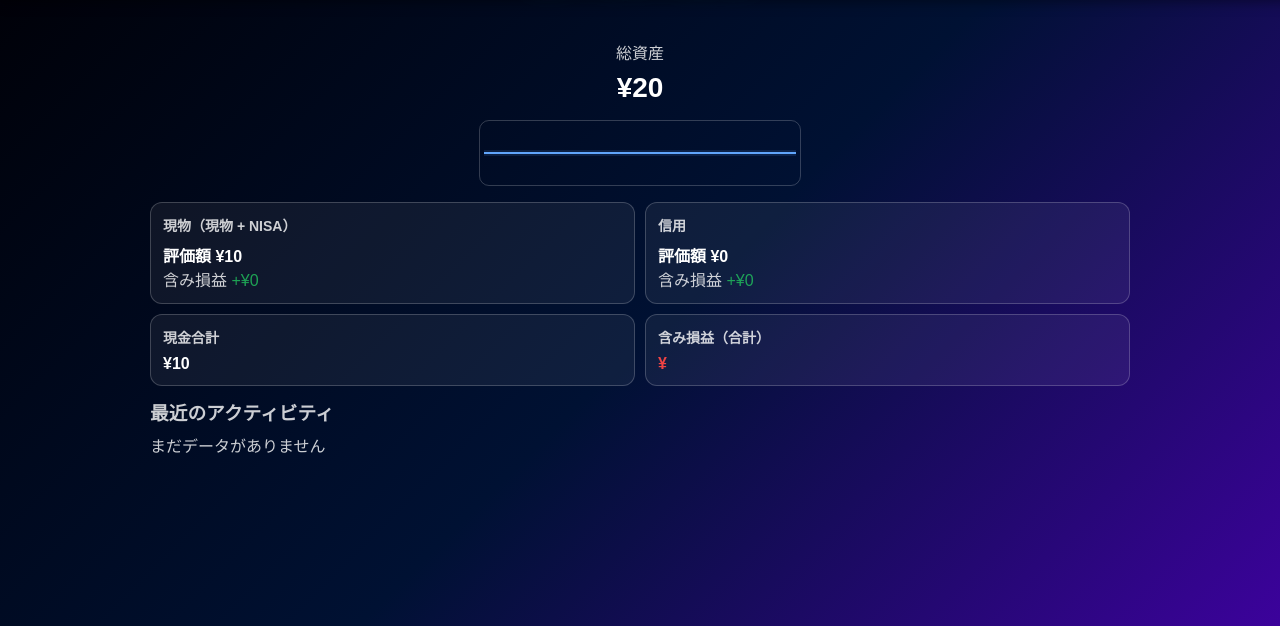
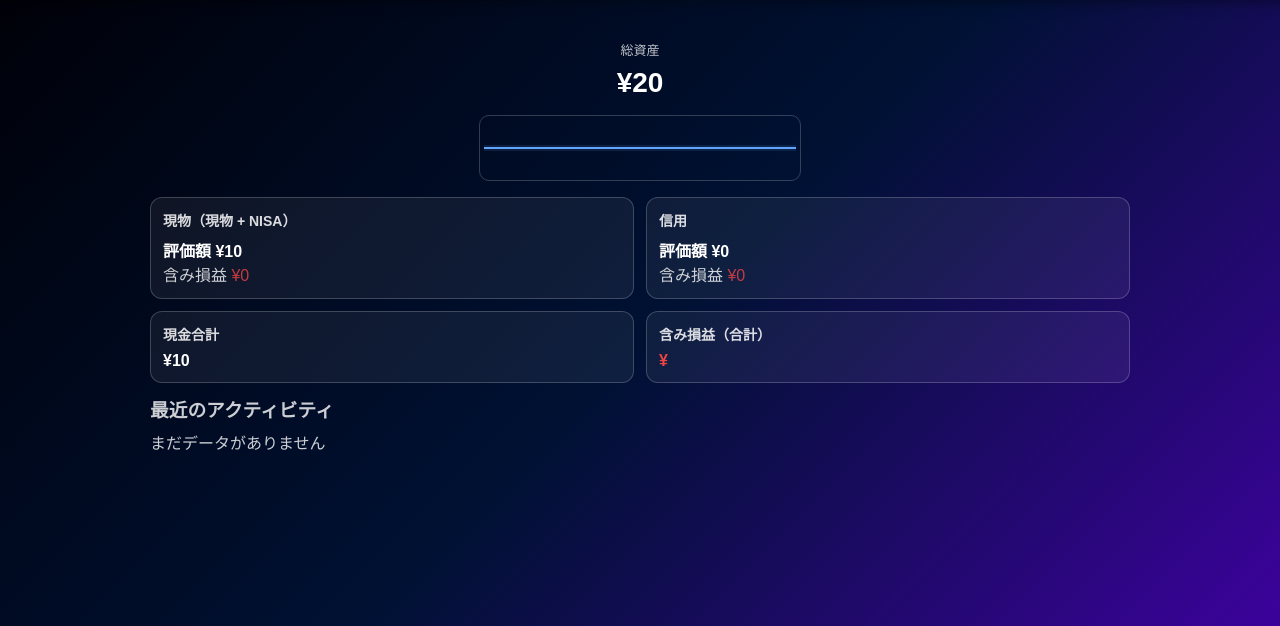
Before and after one commit to gorozooo/my_stock_portfolio, a Django app: page / in a window 1280 px wide. Shown: the part 64-690 px from the top of the page. Run offline with Django 5.2, Linux system fonts and the light colour scheme; a user stored in the database is signed in; tables that the repository leaves empty hold one stand-in row (values such as "Sample post"); parts of the project's set-up code (start-up, migrations or seed data) failed here and were passed over.

Commit message:
main.html を更新

```diff
--- a/templates/main.html
+++ b/templates/main.html
@@ -5,14 +5,15 @@
 
 {% block content %}
 <style>
-  /* 最小&モバイル優先の軽量スタイル */
+  /* 最小＆モバイル優先、読みやすさ重視 */
   .wrap{max-width:980px;margin:0 auto;padding:16px}
   .hero{display:flex;flex-direction:column;align-items:center;gap:8px;margin-bottom:16px}
+  .hero .label{opacity:.75;font-size:13px}
   .hero .total{font-weight:900;font-size:28px}
-  .row{display:grid;grid-template-columns:1fr;gap:10px;margin:12px 0}
+  .row{display:grid;grid-template-columns:1fr;gap:12px;margin:12px 0}
   @media(min-width:560px){.row{grid-template-columns:1fr 1fr}}
   .tile{padding:12px;border:1px solid rgba(255,255,255,.2);border-radius:12px;background:rgba(255,255,255,.06)}
-  .tile h3{margin:0 0 8px;font-size:14px;opacity:.8}
+  .tile h3{margin:0 0 8px;font-size:14px;opacity:.85}
   .amt{font-weight:800}
   .pos{color:#22c55e}.neg{color:#ef4444}
   .muted{opacity:.8}
@@ -26,8 +27,10 @@
 
   <!-- 総資産（中央表示） -->
   <section class="hero">
-    <div class="label muted">総資産</div>
-    <div class="total">¥{{ total_assets|floatformat:0|intcomma }}</div>
+    <div class="label">総資産</div>
+    <div class="total">
+      ¥{{ total_assets|default_if_none:0|floatformat:0|intcomma }}
+    </div>
     <div class="spark" id="assetSpark" data-points="{{ asset_history_csv|default_if_none:'' }}"></div>
   </section>
 
@@ -35,37 +38,50 @@
   <section class="row">
     <div class="tile">
       <h3>現物（現物 + NISA）</h3>
-      <div class="amt">評価額 ¥{{ spot_market_value|floatformat:0|intcomma }}</div>
+      <div class="amt">
+        評価額 ¥{{ spot_market_value|default_if_none:0|floatformat:0|intcomma }}
+      </div>
       {% with p=spot_unrealized_pl|default_if_none:0 %}
-        <div class="muted">含み損益 <span class="{% if p >= 0 %}pos{% else %}neg{% endif %}">
-          {% if p >= 0 %}+{% endif %}¥{{ p|floatformat:0|intcomma }}</span></div>
+        <div class="muted">
+          含み損益
+          <span class="{% if p|floatformat:2 >= 0 %}pos{% else %}neg{% endif %}">
+            {% if p|floatformat:2 >= 0 %}+{% endif %}¥{{ p|floatformat:0|intcomma }}
+          </span>
+        </div>
       {% endwith %}
     </div>
 
     <div class="tile">
       <h3>信用</h3>
-      <div class="amt">評価額 ¥{{ margin_market_value|floatformat:0|intcomma }}</div>
+      <div class="amt">
+        評価額 ¥{{ margin_market_value|default_if_none:0|floatformat:0|intcomma }}
+      </div>
       {% with p=margin_unrealized_pl|default_if_none:0 %}
-        <div class="muted">含み損益 <span class="{% if p >= 0 %}pos{% else %}neg{% endif %}">
-          {% if p >= 0 %}+{% endif %}¥{{ p|floatformat:0|intcomma }}</span></div>
+        <div class="muted">
+          含み損益
+          <span class="{% if p|floatformat:2 >= 0 %}pos{% else %}neg{% endif %}">
+            {% if p|floatformat:2 >= 0 %}+{% endif %}¥{{ p|floatformat:0|intcomma }}
+          </span>
+        </div>
       {% endwith %}
     </div>
 
     <div class="tile">
       <h3>現金合計</h3>
-      <div class="amt">¥{{ cash_total|floatformat:0|intcomma }}</div>
+      <div class="amt">¥{{ cash_total|default_if_none:0|floatformat:0|intcomma }}</div>
     </div>
 
     <div class="tile">
       <h3>含み損益（合計）</h3>
       {% with p=unrealized_pl_total|default_if_none:0 %}
-        <div class="amt {% if p >= 0 %}pos{% else %}neg{% endif %}">
-          {% if p >= 0 %}+{% endif %}¥{{ p|floatformat:0|intcomma }}</div>
+        <div class="amt {% if p|floatformat:2 >= 0 %}pos{% else %}neg{% endif %}">
+          {% if p|floatformat:2 >= 0 %}+{% endif %}¥{{ p|floatformat:0|intcomma }}
+        </div>
       {% endwith %}
     </div>
   </section>
 
-  <!-- 最近のアクティビティ（10件） -->
+  <!-- 最近のアクティビティ（10件まで表示想定） -->
   <section>
     <h3 class="muted" style="margin:8px 0">最近のアクティビティ</h3>
     {% if recent_activities %}
@@ -73,16 +89,27 @@
         {% for a in recent_activities %}
           <li class="item">
             <span class="date">{{ a.date|date:"n/j" }}</span>
+
             {% if a.kind == 'trade' %}
               <span>{{ a.ticker }} {{ a.name }}</span>
               {% with v=a.pnl|default_if_none:0 %}
-                <span class="{% if v >= 0 %}pos{% else %}neg{% endif %}">
-                  {% if v >= 0 %}+{% endif %}¥{{ v|floatformat:0|intcomma }}
+                <span class="{% if v|floatformat:2 >= 0 %}pos{% else %}neg{% endif %}">
+                  {% if v|floatformat:2 >= 0 %}+{% endif %}¥{{ v|floatformat:0|intcomma }}
                 </span>
               {% endwith %}
+
             {% elif a.kind == 'dividend' %}
               <span>配当 {{ a.ticker }} {{ a.name }}</span>
               <span class="pos">+¥{{ a.net|default_if_none:0|intcomma }}</span>
+
+            {% elif a.kind == 'cash' %}
+              {% with amt=a.amount|default_if_none:0 %}
+                <span>現金 {{ a.broker_label }}</span>
+                <span class="{% if a.flow == 'in' %}pos{% else %}neg{% endif %}">
+                  {% if a.flow == 'in' %}+{% else %}-{% endif %}¥{{ amt|intcomma }}
+                </span>
+              {% endwith %}
+
             {% else %}
               <span>—</span><span></span>
             {% endif %}
@@ -96,8 +123,8 @@
 
 </div>
 
-<!-- とりあえずインラインJS（静的ファイル化は後でOK） -->
 <script>
+/* シンプルなスパークライン描画（値が無ければメッセージ） */
 (function renderSpark(){
   const el = document.getElementById('assetSpark');
   if(!el) return;
```
